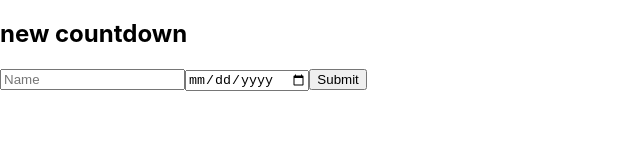
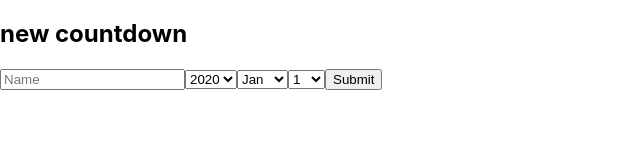
Before and after one commit to Wadboy70/Countdown-Timer, a React (Create React App) app in the folder client/: page / in a window 1280 px wide. Both pictures are taken after a click on the button "New Date". Shown: the part 125-285 px from the top of the page, without its empty margins (0-640 px from the left). Built offline with nearby package versions, Linux system fonts and the light colour scheme.

Commit message:
edited dateForm

```diff
--- a/client/src/components/DateForm.js
+++ b/client/src/components/DateForm.js
@@ -1,9 +1,10 @@
-import React from 'react';
+import React, { useState, useEffect } from 'react';
 import './DateForm.css';
 
 var refresh = (showForm) =>{
     return showForm ? "reset" : "";
 }
+
 var getTodayDate = () => {
     var today = new Date();
     var minDay = String(today.getDate()).padStart(2, '0');
@@ -11,17 +12,49 @@ var getTodayDate = () => {
     var minYear = today.getFullYear();
     return (minYear + "-" + minMonth + "-" + minDay);
 }
+
 const submitDate = (props, dateInfo) =>{
     props.setCounterInfo(dateInfo); //passes date info to be used in countdown
     props.setShowInputForm(false);
     refresh(props.showForm);
     console.log(dateInfo);
 }
+
+const warningMessage = (dateInfo) => {
+}
 const DateForm = (props) => {
+    //will be submitted with form
     const dateInfo = {
         name: "",
-        date: ""
+        date: {
+            year: 2020,
+            month: 1,
+            day: 1
+        }
     }
+
+    //Year Array
+    var arr = [];
+    for(var i = 0; i < 50; i++){
+        arr.push(new Date().getFullYear() + i);
+    }
+    const years = arr.map(year =>  year = <option>{year}</option>);
+
+    //month Array
+    const months =['Jan', 'Feb', 'Mar', 'Apr', 'May', 'June', 'July', 'Aug', 'Sept', 'Oct', 'Nov', 'Dec'].map((month,index) => {
+        return <option value = {index+1}> {month} </option>;
+    });
+
+    arr = [];
+    for (var i = 0; i < 31; i++){
+        arr.push(i+1);
+    }
+
+    //day Array
+    const days = arr.map(day => day = <option value = {day}>{day}</option> );
+
+    var shouldWarn = false;
+    var warningMessage = "";
     return(
         <>
             <h2>new countdown</h2>
@@ -33,20 +66,28 @@ const DateForm = (props) => {
                 placeholder = "Name"
                 onChange = {e => dateInfo.name = e.target.value}/>
 
-                <input
-                required
-                type="date"
-                min={getTodayDate()}
-                onChange = {e => dateInfo.date = e.target.value}/>
+                <select onChange = {e => dateInfo.year = e.target.value}>
+                    {years}
+                </select>
+
+                <select onChange = {e => dateInfo.month = e.target.value}>
+                    {months}
+                </select>
+
+                <select onChange = {e => dateInfo.day = e.target.value}>
+                    {days}
+                </select>
 
                 <button
                 type = "submit"
                 onClick = {(e) => {
                         e.preventDefault();
-                        submitDate(props, dateInfo);
+                        submitDate(props, dateInfo, shouldWarn, warningMessage);
                     }
                 }>
                 Submit</button>
+
+                {shouldWarn && <p>{warningMessage(shouldWarn)}</p>}
             </form>
         </>
     );
```
